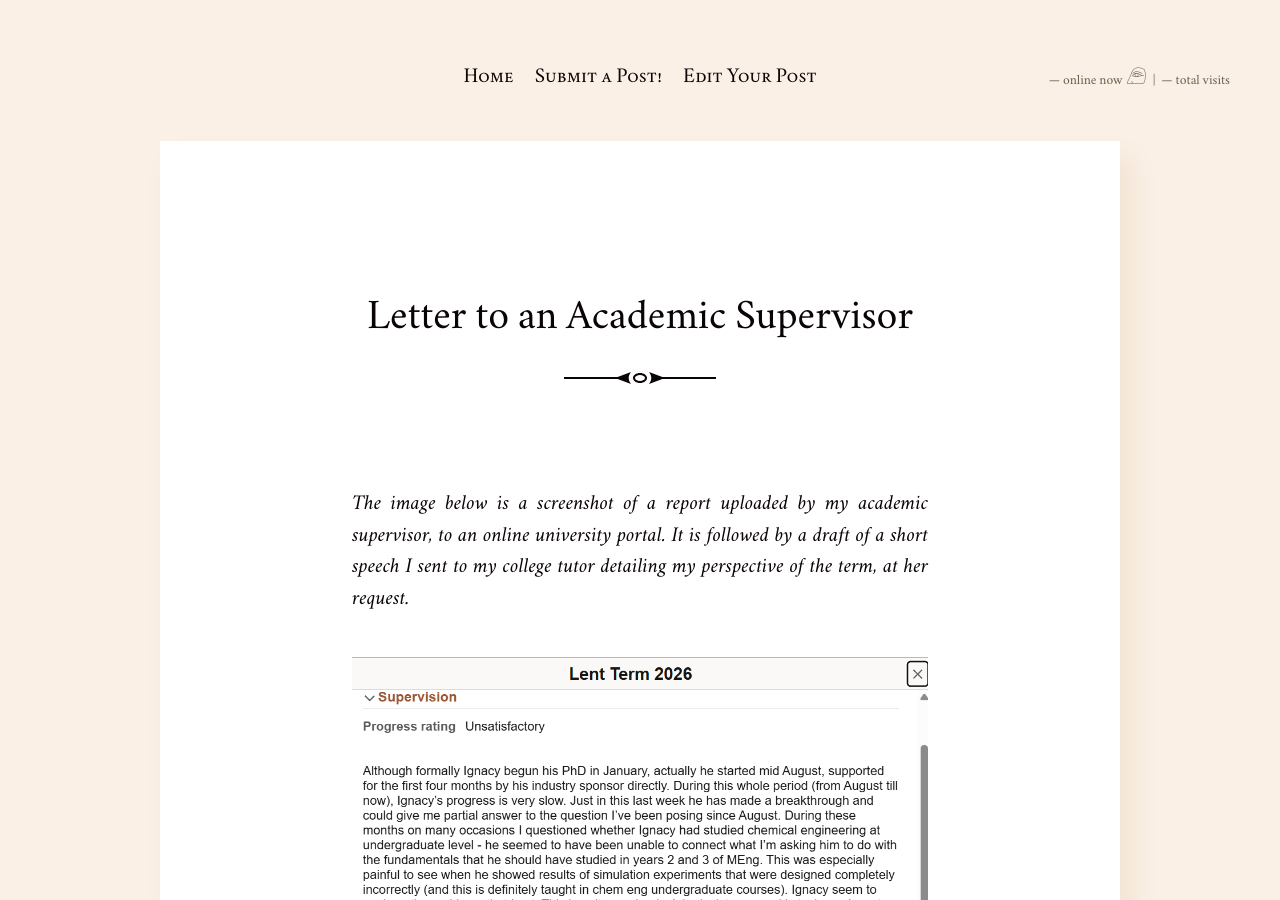
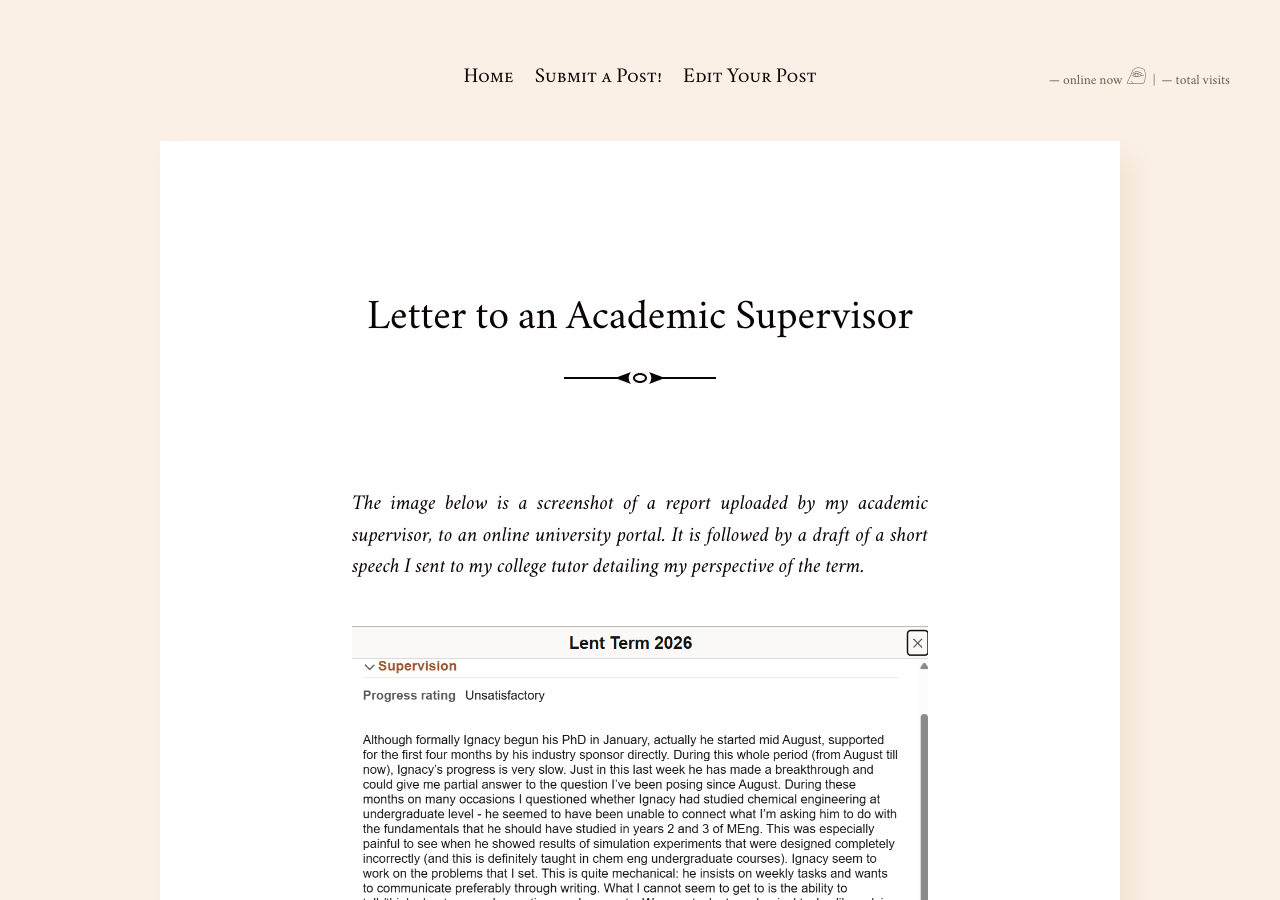
Before and after one commit to batterypointwriting/batterypointwriting.github.io, a Jekyll site: the page built from _posts/2026-06-30-Letter-to-an-academic-supervisor.md, in a window 1280 px wide and 900 px high. Built offline with Jekyll 4.4.1, drawn with Linux system fonts in a browser that asks for light colours.

Commit message:
Update 2026-06-30-Letter-to-an-academic-supervisor.md

```diff
--- a/_posts/2026-06-30-Letter-to-an-academic-supervisor.md
+++ b/_posts/2026-06-30-Letter-to-an-academic-supervisor.md
@@ -4,7 +4,7 @@ author: "Iggy"
 title: Letter to an Academic Supervisor
 date: 2026-04-27
 ---
-*The image below is a screenshot of a report uploaded by my academic supervisor, to an online university portal. It is followed by a draft of a short speech I sent to my college tutor detailing my perspective of the term, at her request.*
+*The image below is a screenshot of a report uploaded by my academic supervisor, to an online university portal. It is followed by a draft of a short speech I sent to my college tutor detailing my perspective of the term.*
 
 ![report](/assets/images/image-2.png)
 
```
